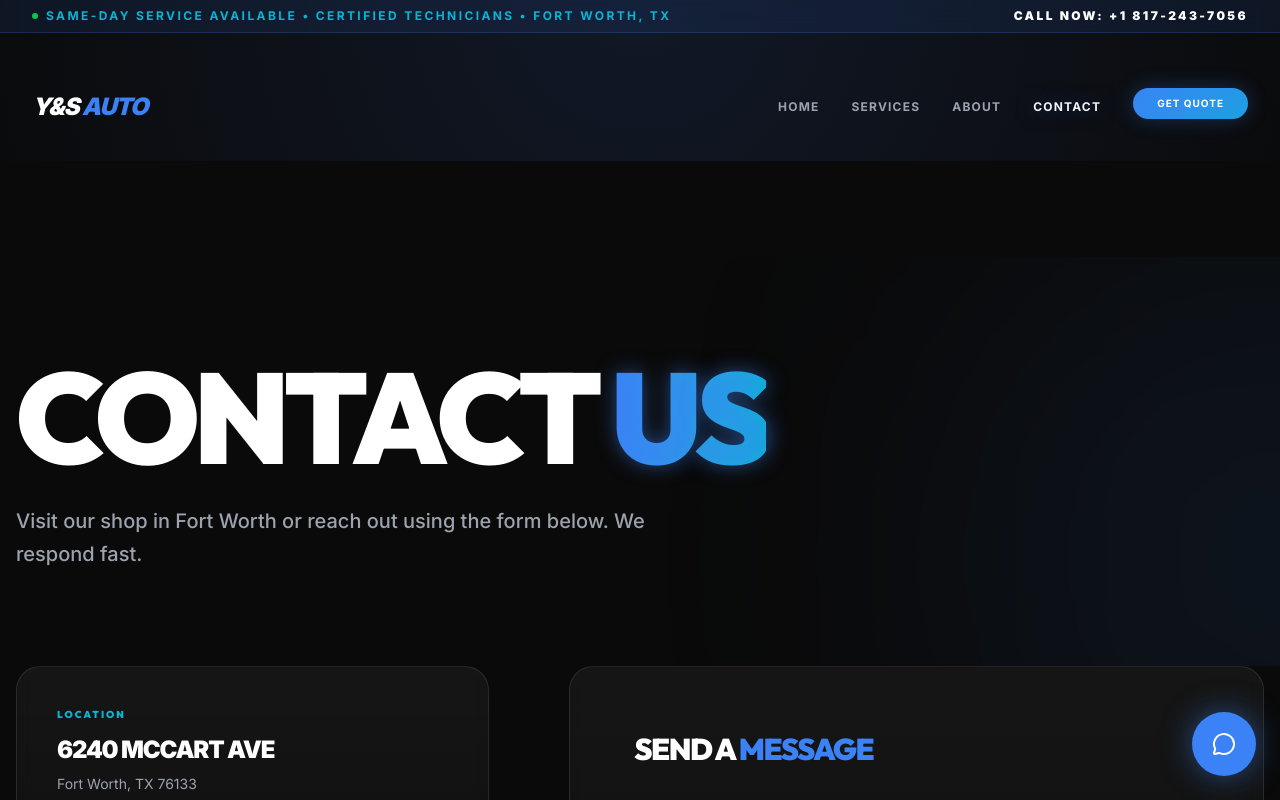
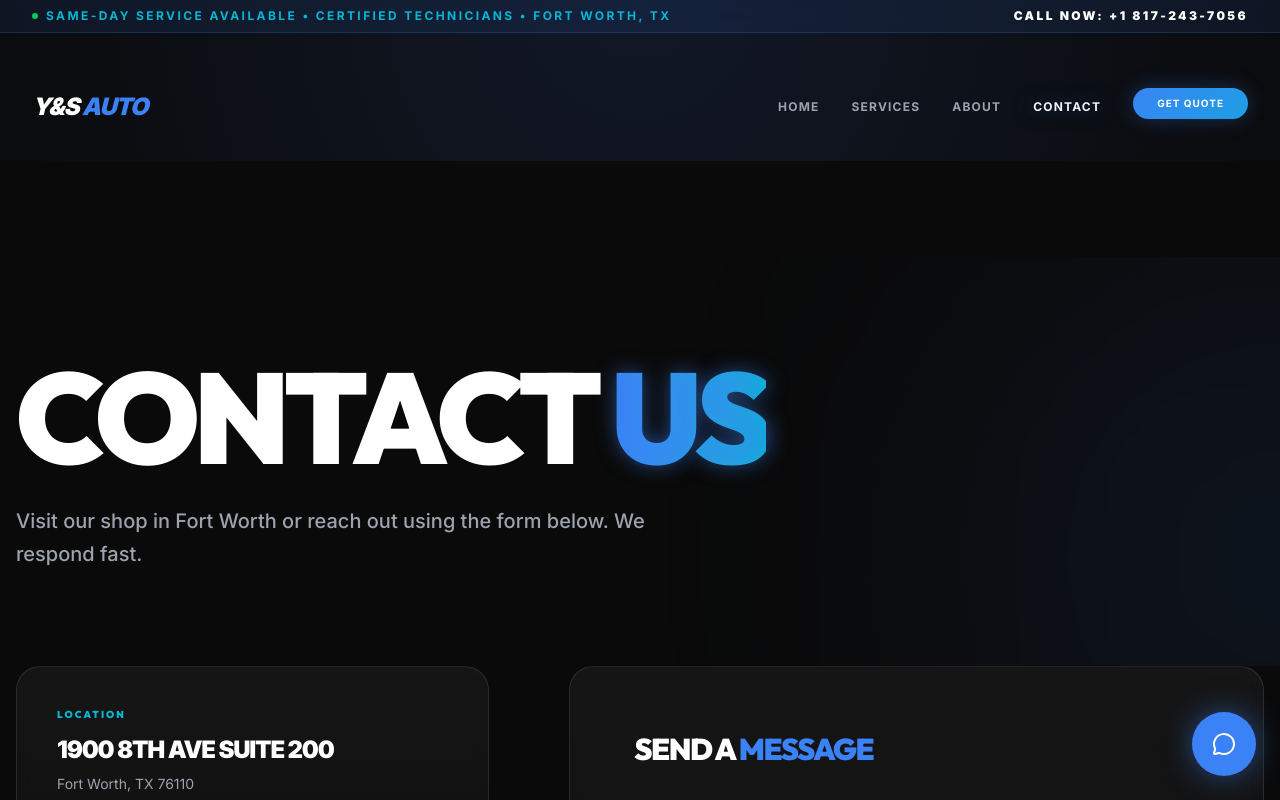
Before and after one commit to hantolia2-maker/ys-auto-website, a React (Vite) app: page /contact in a window 1280 px wide. Shown: the top 800 px of the page. Built offline with nearby package versions, Linux system fonts and the light colour scheme.

Commit message:
Update store address and google maps embeds

```diff
--- a/src/constants.ts
+++ b/src/constants.ts
@@ -1,9 +1,9 @@
 export const BUSINESS_INFO = {
   name: "Y & S Auto and Tires",
-  location: "6240 McCart Ave",
+  location: "1900 8th Ave Suite 200",
   city: "Fort Worth",
   state: "TX",
-  zip: "76133",
+  zip: "76110",
   phone: "+1  817-243-7056",
   phoneRaw: "18172437056",
   hours: [
--- a/src/pages/Contact.tsx
+++ b/src/pages/Contact.tsx
@@ -133,7 +133,7 @@ export const Contact = () => {
       <section className="h-[600px] w-full relative group overflow-hidden mt-12">
         <iframe
           title="Google Maps Location"
-          src={`https://www.google.com/maps/embed?pb=!1m18!1m12!1m3!1d3358.852467140883!2d-97.3524278!3d32.6633633!2m3!1f0!2f0!3f0!3m2!1i1024!2i1024!4f13.1!3m3!1m2!1s0x864e6da246b14643%3A0xe54d6af1a5a8e0f1!2s6240%20McCart%20Ave%2C%20Fort%20Worth%2C%20TX%2076133!5e0!3m2!1sen!2sus!4v1714115000000!5m2!1sen!2sus`}
+          src="https://www.google.com/maps?q=1900+8th+Ave+Suite+200,+Fort+Worth,+TX+76110&output=embed"
           className="w-full h-full border-0 absolute inset-0 grayscale contrast-125 opacity-60 group-hover:grayscale-[0.2] group-hover:opacity-100 transition-all duration-1000"
           allowFullScreen
           loading="lazy"
--- a/src/pages/Home.tsx
+++ b/src/pages/Home.tsx
@@ -227,7 +227,7 @@ export const Home = () => {
                 <div className="w-full h-full rounded-2xl overflow-hidden relative">
                   <iframe
                     title="Homepage Google Map"
-                    src="https://www.google.com/maps/embed?pb=!1m18!1m12!1m3!1d3358.852467140883!2d-97.3524278!3d32.6633633!2m3!1f0!2f0!3f0!3m2!1i1024!2i1024!4f13.1!3m3!1m2!1s0x864e6da246b14643%3A0xe54d6af1a5a8e0f1!2s6240%20McCart%20Ave%2C%20Fort%20Worth%2C%20TX%2076133!5e0!3m2!1sen!2sus!4v1714115000000!5m2!1sen!2sus"
+                    src="https://www.google.com/maps?q=1900+8th+Ave+Suite+200,+Fort+Worth,+TX+76110&output=embed"
                     className="w-full h-full border-0 absolute inset-0 grayscale contrast-110 opacity-70 group-hover:grayscale-[0.2] group-hover:opacity-100 transition-all duration-700"
                     allowFullScreen
                     loading="lazy"
```
